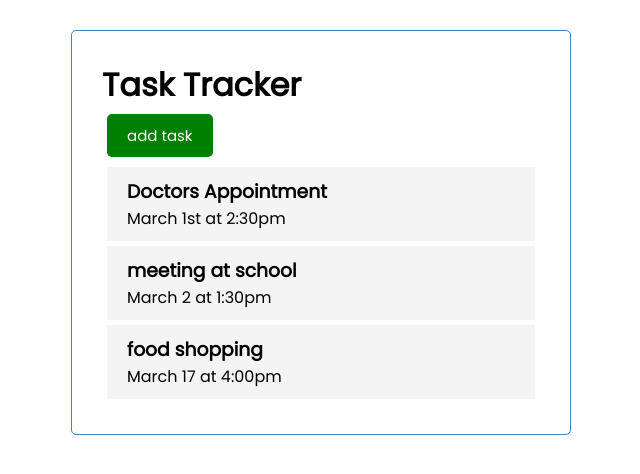
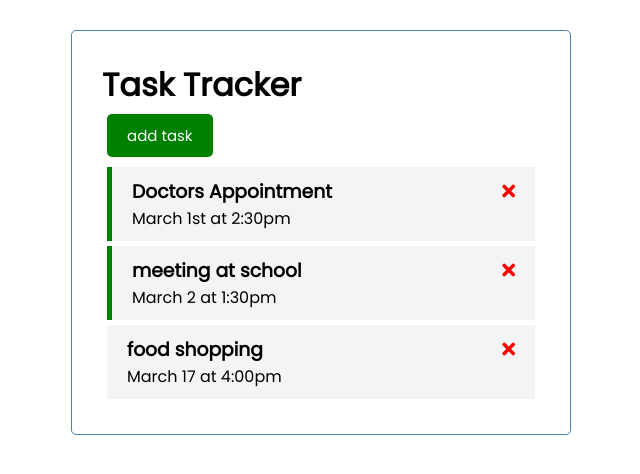
Before and after one commit to christopherdent/vue-learning, a Vue app in the folder vue-learning/: page / in a window 1280 px wide. Shown: the top 474 px of the page, without its empty margins (319-959 px from the left). Built offline with nearby package versions, Linux system fonts and the light colour scheme.

Commit message:
added reminder logic

```diff
--- a/vue-learning/public/index.html
+++ b/vue-learning/public/index.html
@@ -5,6 +5,12 @@
     <meta http-equiv="X-UA-Compatible" content="IE=edge">
     <meta name="viewport" content="width=device-width,initial-scale=1.0">
     <link rel="icon" href="<%= BASE_URL %>favicon.ico">
+
+    <link
+      rel = 'stylesheet'
+      href='https://cdnjs.cloudflare.com/ajax/libs/font-awesome/5.15.4/css/all.min.css'
+      />
+
     <title><%= htmlWebpackPlugin.options.title %></title>
   </head>
   <body>
--- a/vue-learning/src/components/Task.vue
+++ b/vue-learning/src/components/Task.vue
@@ -1,6 +1,9 @@
 <template>
-<div class = 'task'>
-    <h3>{{ task.text }}</h3>
+<div :class="[task.reminder ? 'reminder' : '', 'task']">
+    <h3>{{ task.text }}
+
+        <i class = 'fas fa-times'></i>
+    </h3>
     <p>{{ task.day }}</p>
 
 </div>
```
